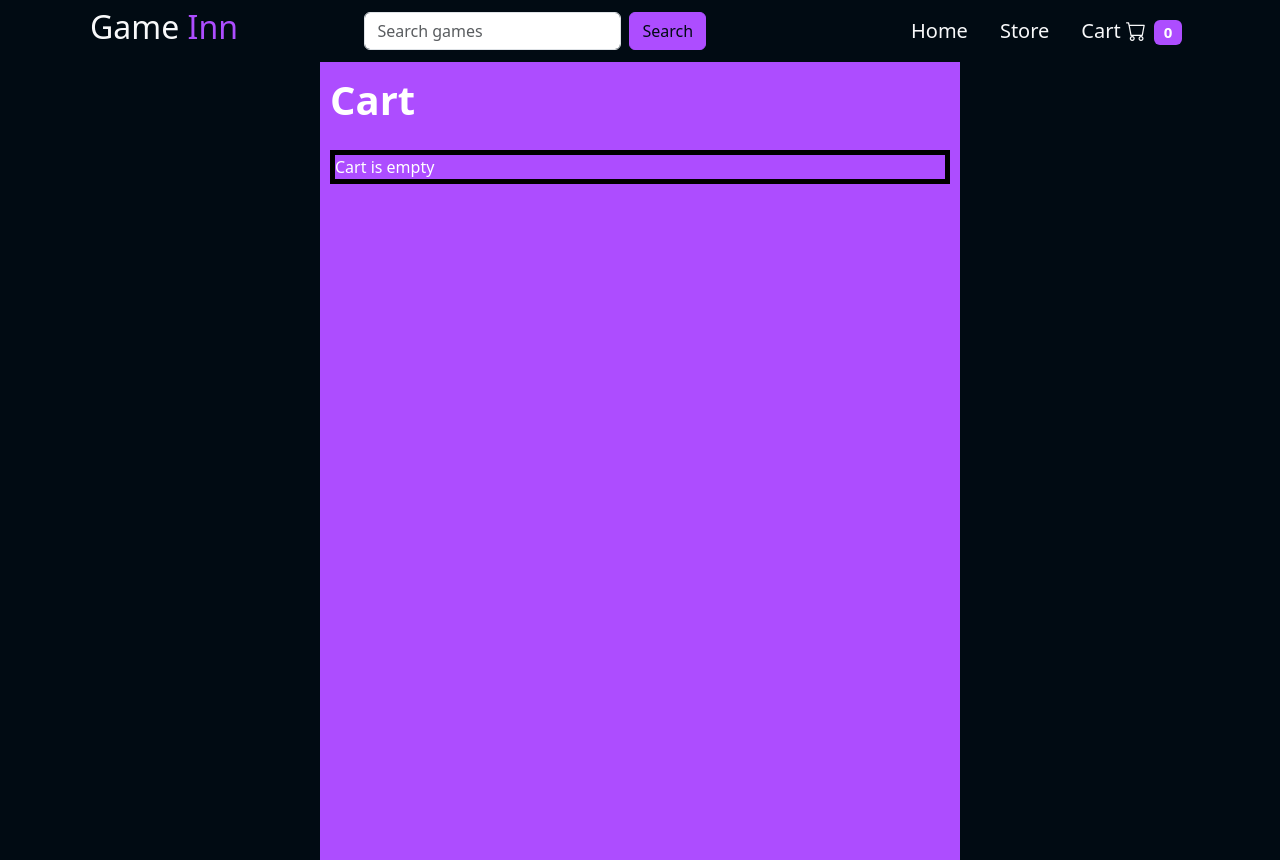
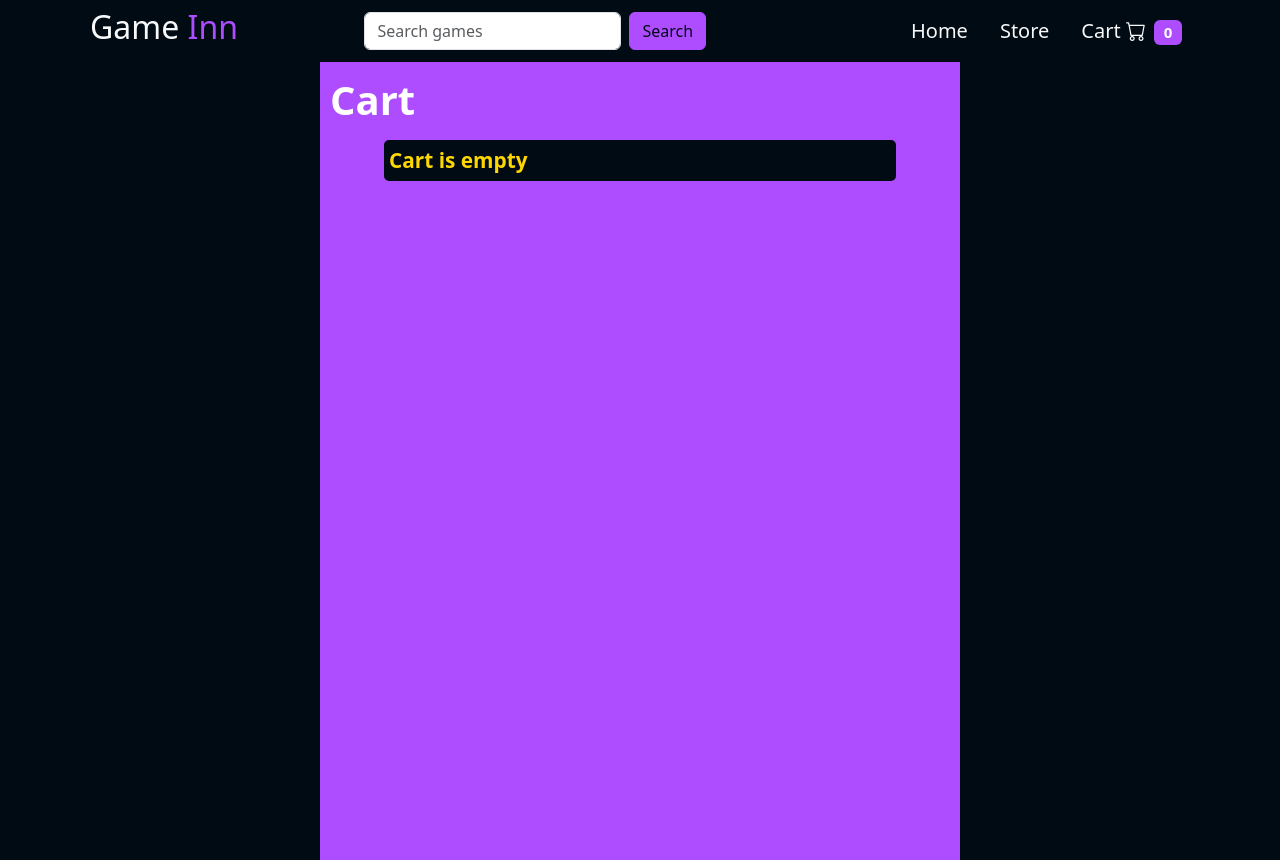
Before and after one commit to avin4930c/shopping-cart, a React (Vite) app: page /cart in a window 1280 px wide. Built offline with nearby package versions, Linux system fonts and the light colour scheme.

Commit message:
added total price and changes in cartPage css

```diff
--- a/src/components/cartPage.tsx
+++ b/src/components/cartPage.tsx
@@ -6,10 +6,11 @@ import { Link } from 'react-router-dom';
 
 function CartPage() {
     const { cartItems, handleCartDelete } = useContext(CartContext);
+    const cartPriceTotal = cartItems.map((items) => items.price).reduce((a = 0, b = 0   ) => a + b, 0);
     return (
         <>
             <NavBar pageName="cartPage" />
-            <div className="cart-main m-auto">
+            <div className="cart-main m-auto pb-2">
                 <div className="cart-title">Cart</div>
                 <div className="cart-items">
                     {cartItems.map((item, index) => (
@@ -54,9 +55,9 @@ function CartPage() {
                             <>
                                 <div className="cart-total">
                                     <div className="cart-total-title p-1">Total</div>
-                                    <div className="cart-total-price p-1">INR 5000</div>
+                                    <div className="cart-total-price p-1">INR {cartPriceTotal}</div>
                                 </div>
-                                <button className="cart-checkout p-1 btn btn-primary mx-1">Checkout</button>
+                                <button className="cart-checkout p-1 btn mx-1">Checkout</button>
                             </>
                             ) : (<div className="cart-empty">Cart is empty</div>))
                     }
--- a/src/components/cartpage.css
+++ b/src/components/cartpage.css
@@ -57,12 +57,29 @@
 }
 
 .cart-end {
-    width: auto;
-    border: 5px solid black;
+    width: 80%;
+    margin: auto;
+    margin-bottom: 20px;
+    color: gold;
+    background-color: var(--primary-color);
+    font-size: 1.3rem;  font-weight: 600;
+    border: 5px solid var(--primary-color);
+    border-radius: 5px;
     display: flex;
     justify-content: space-between;
     align-items: center;
-    margin: 10px 10px;
+}
+
+.cart-end button {
+    min-width: 10%;
+    background-color: var(--secondary-color);
+    border: 2px solid gold;
+    border-radius: 5px;
+}
+
+.cart-end button:hover {
+    color: white;
+    background-color: var(--text-color);
 }
 
 @media (max-width: 768px) {
--- a/src/components/productDetailPage.tsx
+++ b/src/components/productDetailPage.tsx
@@ -61,7 +61,7 @@ function ProductDetailPage() {
                     <NavBar pageName="productDetailPage" />
                     <section className="product-details px-5">
                         <div className="navBar-product text-white d-flex justify-content-between align-items-center px-3">
-                            <div className="navBar-left" style={{ fontSize: "max(20px, 1.4vw)" }}><Link to="/productPage"><i className="bi bi-arrow-left px-1"></i> Store</Link></div>
+                            <div className="navBar-left me-1" style={{ fontSize: "max(20px, 1.4vw)" }}><Link to="/productPage"><i className="bi bi-arrow-left px-1"></i> Store</Link></div>
                             <div className="navBar-right text-end" style={{ fontSize: "max(24px, 2vw)" }}>{data?.name}</div>
                         </div>
                         <section className="product-details-main">
--- a/src/components/productPage.tsx
+++ b/src/components/productPage.tsx
@@ -256,7 +256,6 @@ function ProductPage() {
                     </section>
                 </section>
             </section>
-            <Outlet />
 
         </>
     )
```
